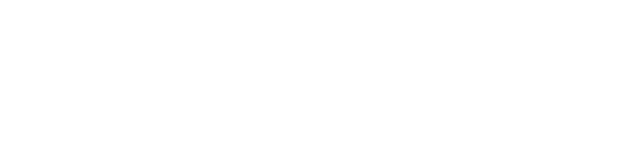
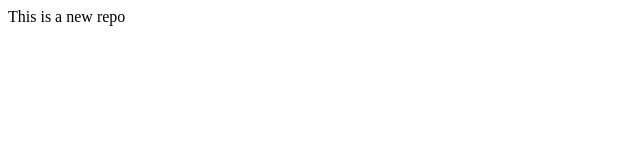
Before and after one commit to P1ann3rF0x/local-repo-trail, a plain HTML site: page index.html in a window 1280 px wide. Shown: the whole page, without its empty margins (0-640 px from the left). Drawn offline with Linux system fonts and the light colour scheme.

Commit message:
other fixes

```diff
--- a/index.html
+++ b/index.html
@@ -0,0 +1 @@
+<p> This is a new repo</p>
--- a/style.css
+++ b/style.css
@@ -1,3 +1,3 @@
 p {
-    colour: red;
-}
+    color: red;
+}git push
```
Also changed, not shown: 1 other file.
